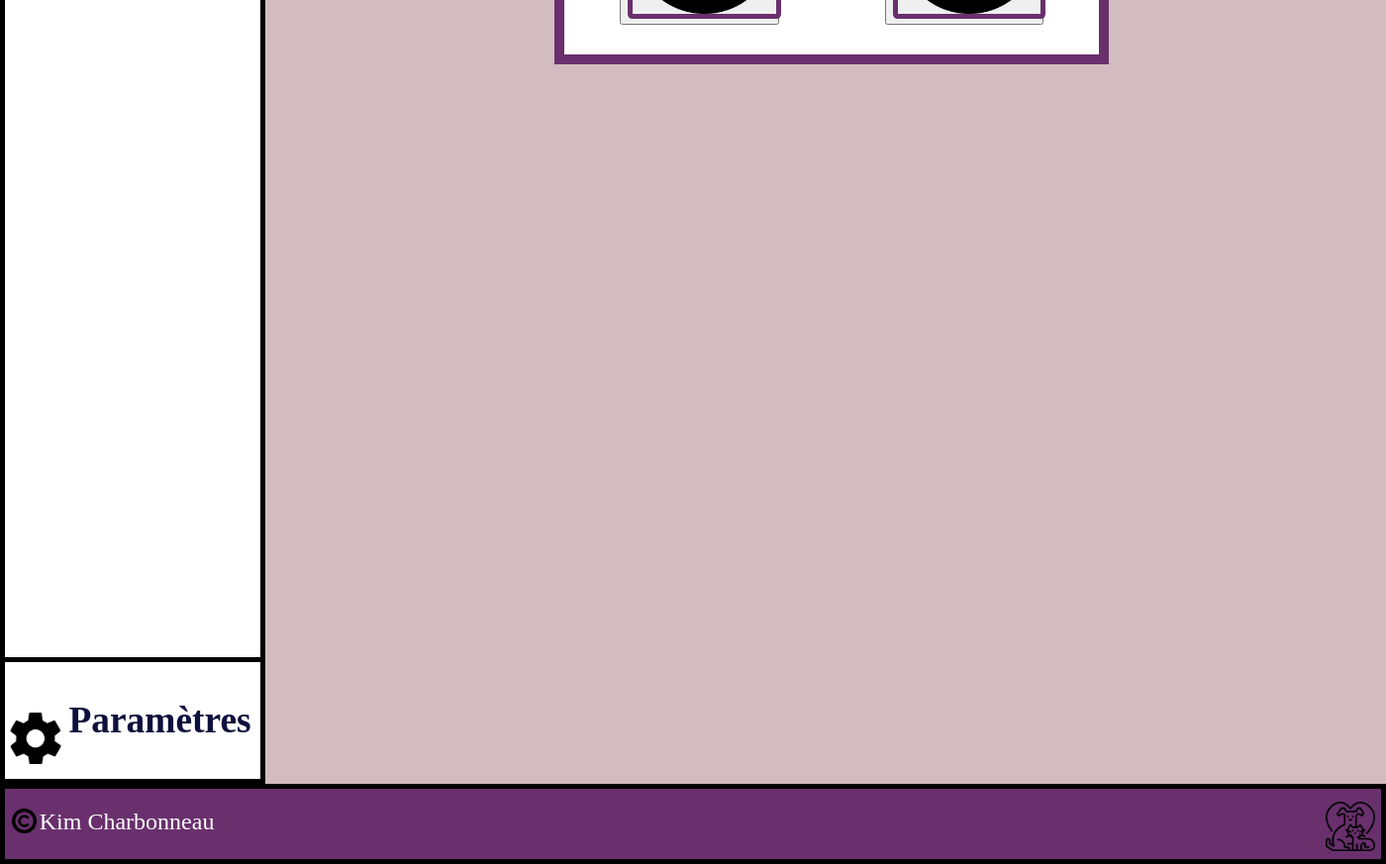
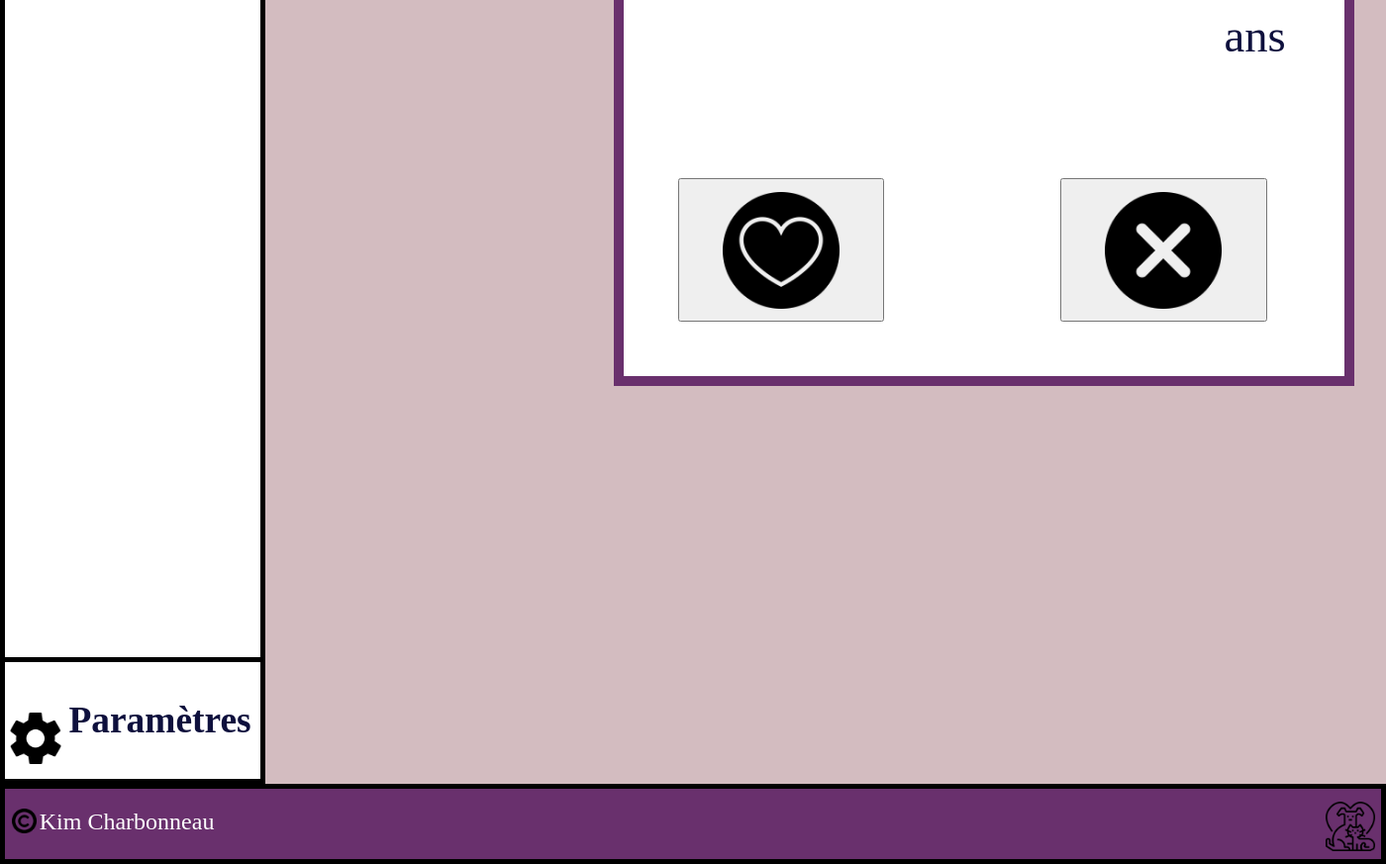
Before and after one commit to BoogieK/ProjetSynthese-Anidoption, a PHP site: page /php/pagePrincipaleUtilisateur.php in a window 1400 px wide. Shown: the part 896-1769 px from the top of the page at 99% size. Run offline with PHP 8.4, Linux system fonts and the light colour scheme; the visitor is signed in with stand-in values (Sample User, id 1); data that the repository does not hold is empty; some web fonts are replaced.

Commit message:
bug de redirection quand on like corrige et afichage fiche

```diff
--- a/Anidoption/action/PagePrincipaleUtilisateurAction.php
+++ b/Anidoption/action/PagePrincipaleUtilisateurAction.php
@@ -45,9 +45,15 @@
 			{
 				if (isset($_POST["like"]) )
 				{
-					$idAnimalPhp = $_POST["idAnimalPhp"];
-					$this->ajouterFavoris($idAnimalPhp);
-
+					if ($_SESSION['compteur']>=sizeof($this->listeMatchPossibles))
+					{	//Quand il n'y a plus de choix adaptes, on le mentionne au user
+						$this->finFiches();
+					}
+					else
+					{
+						$idAnimalPhp = $_POST["idAnimalPhp"];
+						$this->ajouterFavoris($idAnimalPhp);
+					}
 				}
 
 				++$_SESSION['compteur'];
--- a/Anidoption/css/pagePrincipaleUtilisateur.css
+++ b/Anidoption/css/pagePrincipaleUtilisateur.css
@@ -92,25 +92,17 @@ main
     color: #0e103d;
 
     display: grid;
-    grid-template-columns: repeat(5, 1fr);
+    grid-template-columns: repeat(7, 1fr);
     grid-template-rows: auto;
 }
 
 .coteGauche
 {
-    display: grid;
-    grid-template-columns: repeat(2,1fr);
-    grid-template-rows: auto;
-
     color: #0e103d;
-
 }
 
 .favoris
 {
-    grid-column: 1;
-    grid-row: 1;
-
     background-color: white;
     border: 5px solid black;
 }
@@ -121,17 +113,23 @@ main
 
 }
 
+.animauxFavoris
+{
+    text-align: center;
+    font-size:35pt;
+}
+
 .parametres
 {
     margin-top: 500%;
+    border-top: 5px solid black;
+}
 
-    border-top: 5px solid black;
-
-}
 .parametres h3
 {
     padding-left: 25%;
 }
+
 .parametres img
 {
     width: 20%;
@@ -145,28 +143,34 @@ main
 
 .contenu
 {
-    grid-column: 3 /span 2;
-    grid-row: 1;
+    float: left;
+    width: 1100px;
+    height: 160px;
 }
 
 .ficheAnimal
 {
     background-color: white;
-    margin-top: 15%;
+    margin-top: 7%;
     margin-bottom: 15%;
+    margin-left: 32%;
 
-    padding-left: 10%;
-    padding-right: 10%;
-    padding-top: 10%;
+    padding-left: 5%;
+    padding-right: 5%;
+    padding-top: 5%;
     padding-bottom: 5%;
 
     border: 10px solid #69306d;
 }
 
+
 .affichage img
 {
-    width: 100%;
-    height: auto;
+    display: block;
+    margin-left: auto;
+    margin-right: auto;
+    width: 560px;
+    height: 573px;
 
     border: 5px solid #69306d;
     border-radius: 3%;
@@ -175,31 +179,29 @@ main
 .info
 {
     display: grid;
-    grid-template-columns: repeat(2, 1fr);
+    grid-template-columns: repeat(3, 1fr);
     grid-template-rows: auto;
-
-    font-size: 175%;
     margin-bottom: 5%;
 }
 
 .nom
 {
-    grid-column: 1;
+    grid-column: 1 /span 2;
     grid-row: 1;
 
-    margin-top: 1%;
+    margin-top: 5%;
     margin-bottom: 5%;
-    margin-left: 2%;
-
+    font-size:35pt;
     font-weight: bold;
 }
 
 .age
 {
-    grid-column: 2;
+    grid-column: 3;
     grid-row: 1;
 
-    margin-top: 1%;
+    font-size:35pt;
+    margin-top: 5%;
     margin-bottom: 5%;
     text-align: right;
     margin-right: 2%;
@@ -212,36 +214,39 @@ h2
     font-size: 250%;
 }
 
-form button
-{
-    margin-top: 25%;
-    margin-left: 30.6%;
-    margin-bottom: 30%;
-
-    color: white;
-    font-family: fontAnidoption;
-    font-size: 150%;
-    background-color: #69306d;
-
-    padding: 2%;
-    text-align: center;
-    text-decoration: none;
-    cursor: pointer;
-}
-
 .boutonsChoix
 {
+    margin-top: 15%;
     display: grid;
     grid-template-columns: repeat(2, 1fr);
     grid-template-rows: auto;
 }
 
+.boutonsChoix button
+{
+    float: right;
+    margin-right: 10%;
+    margin-top: 6%;
+    padding: 5%;
+    text-align: center;
+    text-decoration: none;
+    cursor: pointer;
+
+}
 .like
 {
     grid-column: 1;
     grid-row: 1;
     text-align: right;
     margin-right: 25%;
+    border: none;
+}
+
+.like img
+{
+    max-width: 65%;
+    height: auto;
+    border: none;
 }
 
 .like input
@@ -260,7 +265,12 @@ form button
     text-align: left;
     margin-left: 25%;
 }
-
+.nope img
+{
+    max-width: 65%;
+    height: auto;
+    border: none;
+}
 .nope input
 {
     width: 50%;
--- a/Anidoption/php/pagePrincipaleUtilisateur.php
+++ b/Anidoption/php/pagePrincipaleUtilisateur.php
@@ -38,7 +38,7 @@
                         {
                     ?>
                     <div>
-                    <p><?= $nom ?></p>
+                    <p ><?= $nom ?></p>
                     </div>
                     <?php
                         }
@@ -54,7 +54,7 @@
         <div class="contenu">
             <div class="ficheAnimal">
                 <div class="affichage">
-                    <img src="../upload/<?= $action->FichePresentee["img"]?>" width="573" height="573">
+                    <img src="../upload/<?= $action->FichePresentee["img"]?>">
                     <div class="info">
                         <p class="nom"><?= $action->FichePresentee["nom"]?></p>
                         <p class="age"><?= $action->FichePresentee["age"]?> ans</p>
@@ -70,7 +70,7 @@
                         </div>
                         <div class="nope">
                             <button name="nope" type="submit">
-                                <img id="nope" src="../images/refusButton.png" />
+                                <img name="nope" type="submit" id="nope" src="../images/refusButton.png" />
                                 <input type="hidden" name="compteur" value="<?php echo $_SESSION['compteur']; ?>" />
                             </button>
                         </div>
```
